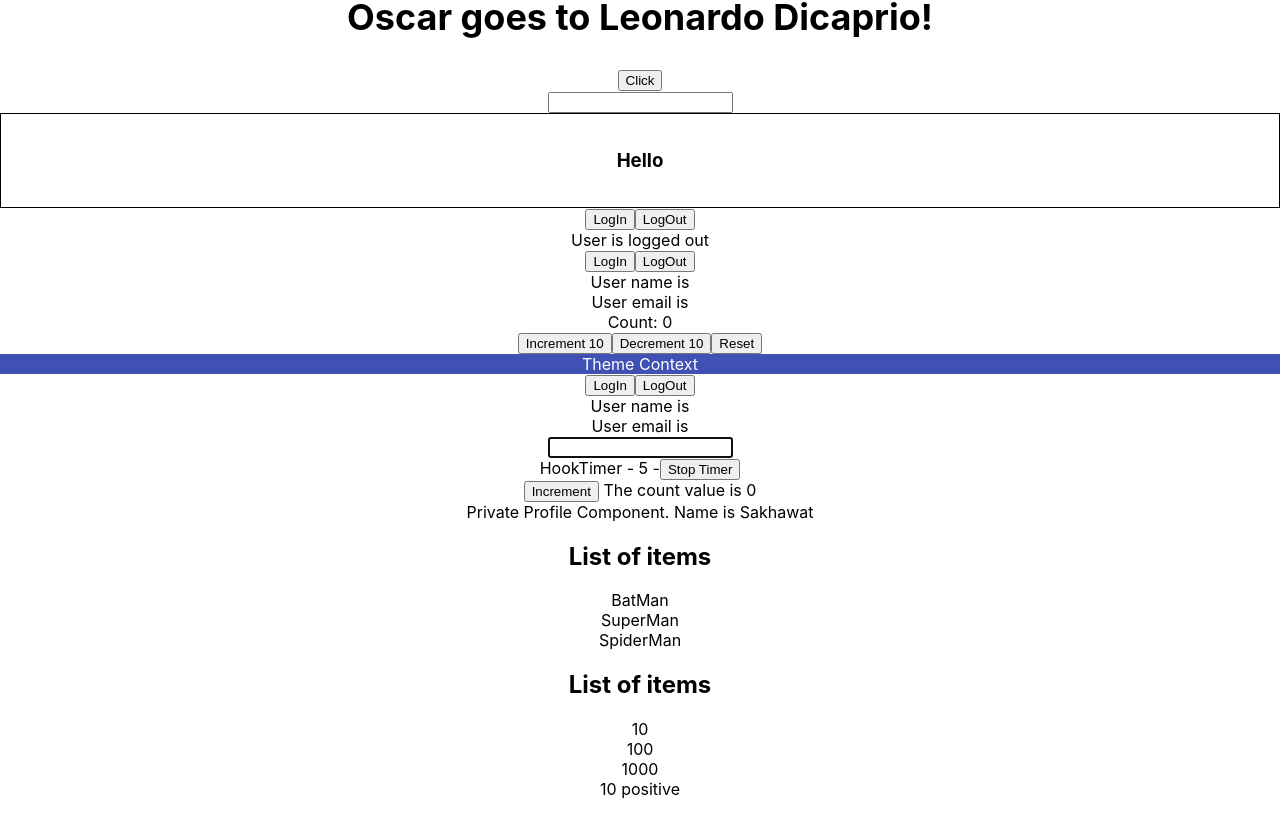
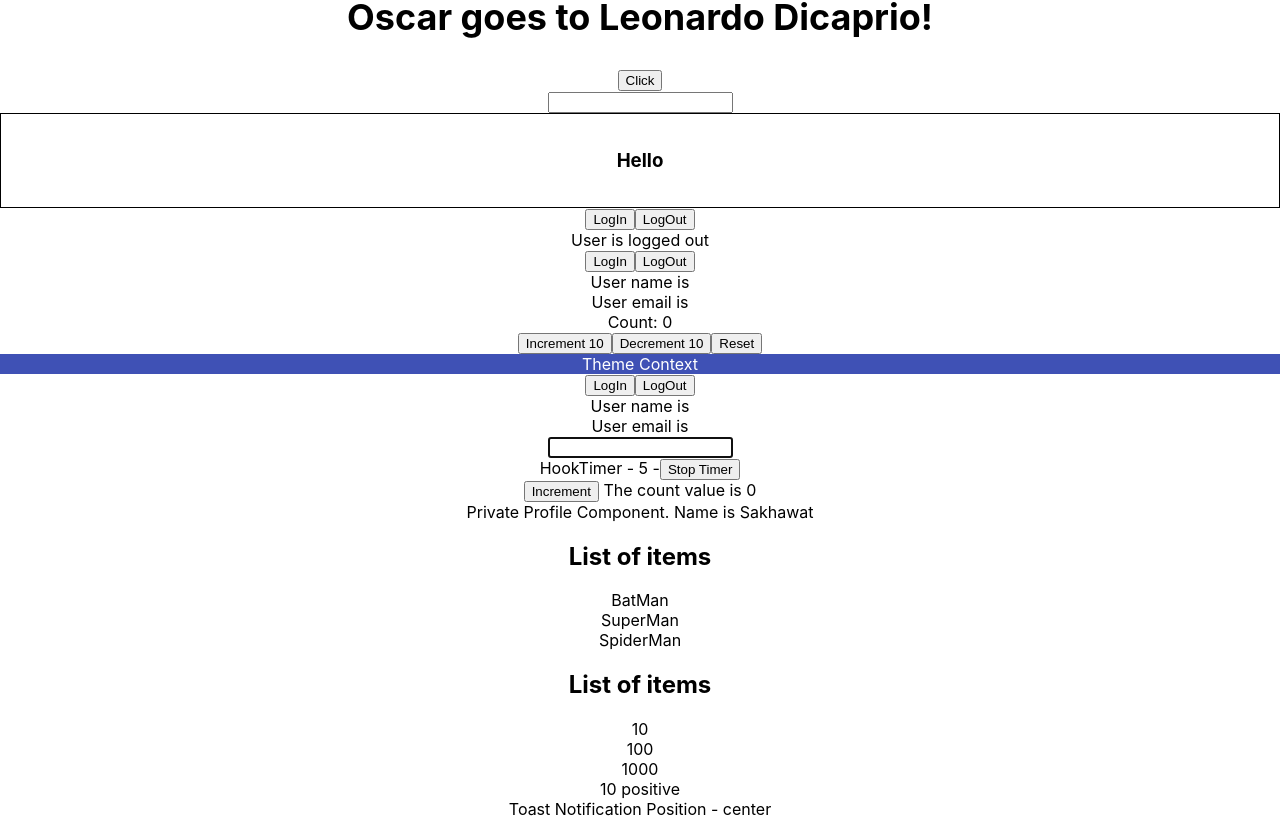
Before and after one commit to sakhawat777/react-typescript-demo, a React (Create React App) app: page / in a window 1280 px wide. Shown: the part 403-1222 px from the top of the page. Built offline with nearby package versions, Linux system fonts and the light colour scheme.

Commit message:
Template Literals and Exclude Done

```diff
--- a/src/App.tsx
+++ b/src/App.tsx
@@ -23,6 +23,7 @@
 import { Profile } from './components/auth/Profile';
 import { List } from './components/generic/list';
 import { RandomNumber } from './components/restriction/RandomNumber';
+import { Toast } from './components/templateLiterals/Toast';
 
 
 
@@ -94,6 +95,7 @@
       },
     ]} onClick={(item) => console.log(item)}/> */}
     <RandomNumber value={10} isPositive/>
+    <Toast position='center'/>
     </div>
 
   );
--- /dev/null
+++ b/src/components/templateLiterals/Toast.tsx
@@ -0,0 +1,15 @@
+/**
+ * position props cab be one of
+ * "left-center" | "left-top" | left-bottom | "center" | "center-top" |
+ * "center-bottom" | "right-center" | "right-top" | "right-bottom"
+ */
+type HorizontalPosition = 'left' | 'center' | 'right'
+type VerticalPosition = 'top' | 'center' | 'bottom'
+type ToastProps = {
+    position: Exclude<`${HorizontalPosition}-${VerticalPosition}`, 'center-center'> | 'center'
+}
+export const Toast = ({position}: ToastProps) => {
+    return <div>
+        Toast Notification Position - {position}
+    </div>
+}
```
